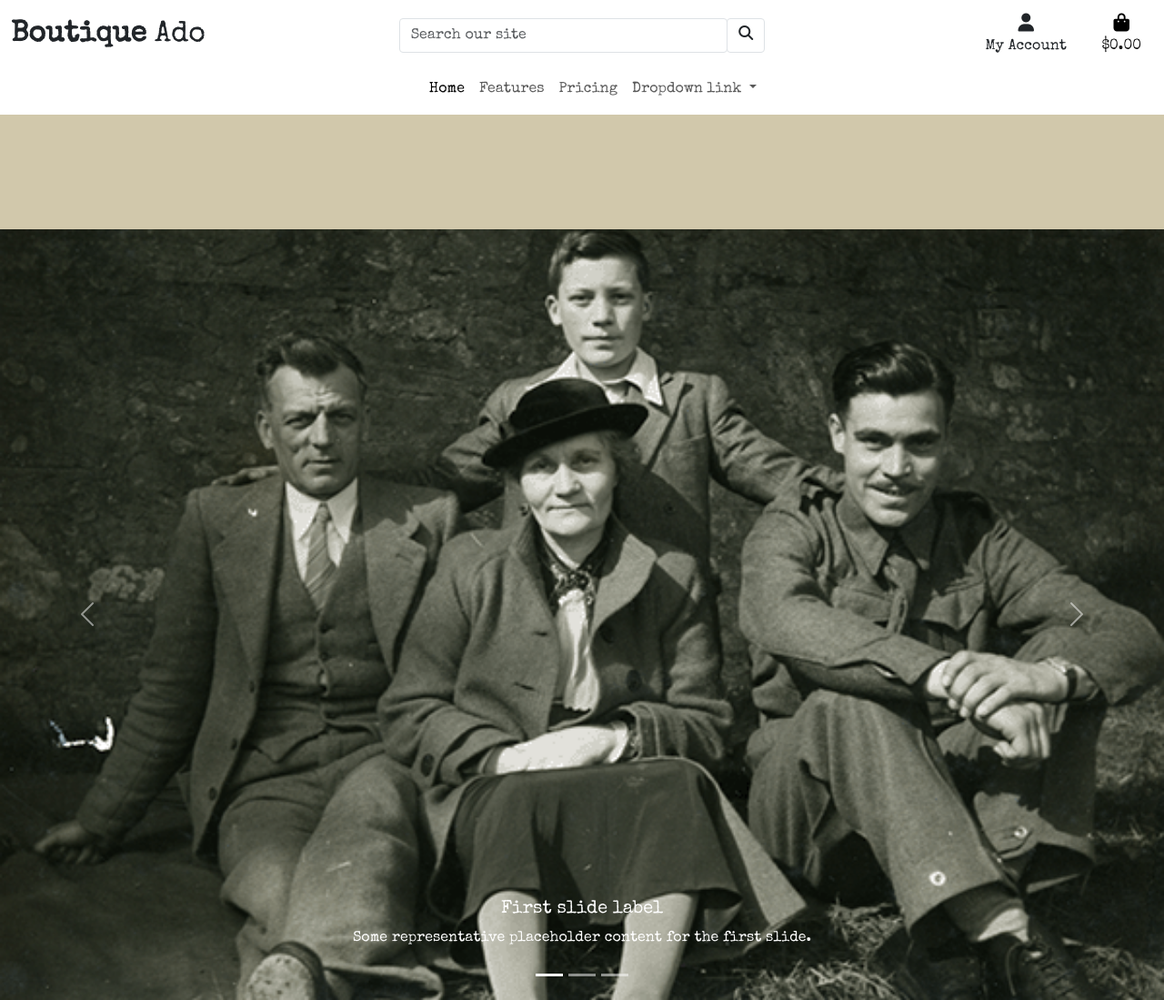
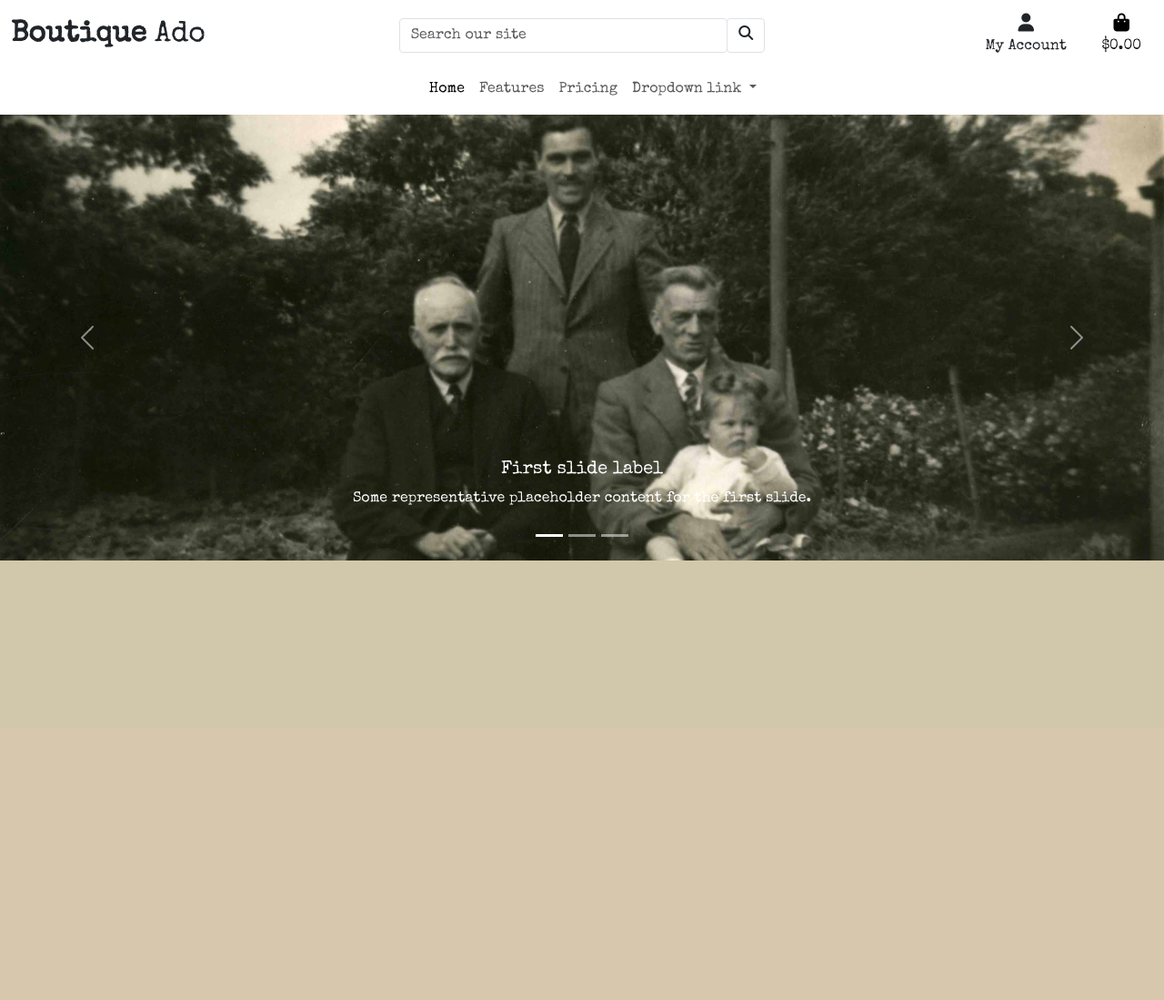
Before and after one commit to Bealby/jack_fairfield_2.0, a Django app: page / in a window 1280 px wide. Shown: the whole page at 91% size. After the commit the page ends 616 px from the top, so only its background shows below. Run offline with Django 3.2, Linux system fonts and the light colour scheme; some libraries are stand-ins or nearby versions.

Commit message:
Styling/ images carousel

```diff
--- a/home/templates/home/index.html
+++ b/home/templates/home/index.html
@@ -22,21 +22,21 @@
     </div>
     <div class="carousel-inner">
         <div class="carousel-item active">
-            <img src="{% static 'images/jack.png' %}" class="d-block w-100" alt="...">
+            <img src="{% static 'images/carousel/jack1.jpg' %}" class="d-block w-100" alt="...">
             <div class="carousel-caption d-none d-md-block">
                 <h5>First slide label</h5>
                 <p>Some representative placeholder content for the first slide.</p>
             </div>
         </div>
         <div class="carousel-item">
-            <img src="{% static 'images/jack.png' %}" class="d-block w-100" alt="...">
+            <img src="{% static 'images/carousel/jack2.jpg' %}" class="d-block w-100" alt="...">
             <div class="carousel-caption d-none d-md-block">
                 <h5>Second slide label</h5>
                 <p>Some representative placeholder content for the second slide.</p>
             </div>
         </div>
         <div class="carousel-item">
-            <img src="{% static 'images/jack.png' %}" class="d-block w-100" alt="...">
+            <img src="{% static 'images/carousel/jack3.jpg' %}" class="d-block w-100" alt="...">
             <div class="carousel-caption d-none d-md-block">
                 <h5>Third slide label</h5>
                 <p>Some representative placeholder content for the third slide.</p>
@@ -52,5 +52,6 @@
         <span class="visually-hidden">Next</span>
     </button>
 </div>
+</div>
 
 {% endblock %}
--- a/static/css/base.css
+++ b/static/css/base.css
@@ -7,7 +7,7 @@ html {
 body {
     background: rgb(209, 200, 171, 1);
     font-family: 'Special Elite', cursive;
-    height: calc(100vh - 164px);
+    height: calc(100vh - 126px);
 }
 
 
--- a/templates/includes/header.html
+++ b/templates/includes/header.html
@@ -1,6 +1,6 @@
 {% load static %}
 
-<header class="container-fluid sticky-top">
+<header class="container-fluid fixed-top">
     <div class="row bg-white pt-lg-2 d-none d-lg-flex">
         <div class="col-12 col-lg-4 my-auto py-1 py-lg-0 text-center">
             <a href="{% url 'home' %}" class="nav-link main-logo-link">
```
Also changed, not shown: static/images/carousel/jack1.jpg (added), static/images/carousel/jack2.jpg (added), static/images/carousel/jack3.jpg (added), static/images/jack.png (deleted).
